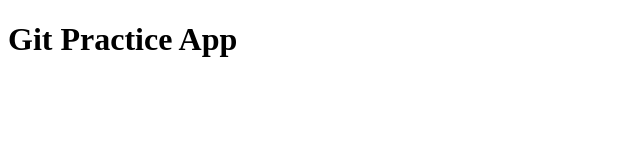
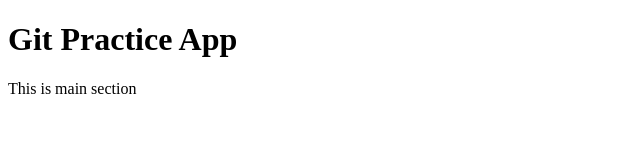
Before and after one commit to nareshkadhare/git-app, a plain HTML site: page index.html in a window 1280 px wide. Shown: the whole page, without its empty margins (0-640 px from the left). Drawn offline with Linux system fonts and the light colour scheme.

Commit message:
Main section added

```diff
--- a/index.html
+++ b/index.html
@@ -10,5 +10,10 @@
     <header>
         <h1>Git Practice App</h1>
     </header>
+    <section>
+        <p>
+            This is main section
+        </p>
+    </section>
 </body>
 </html>
```
